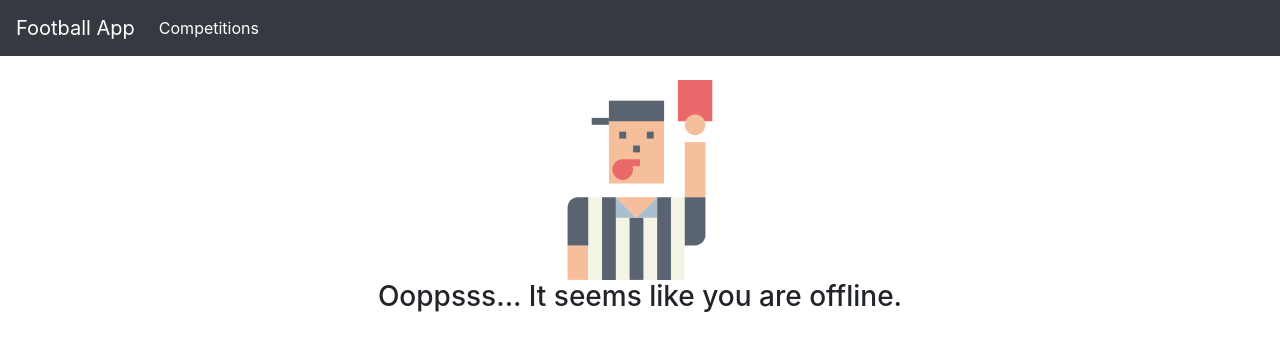
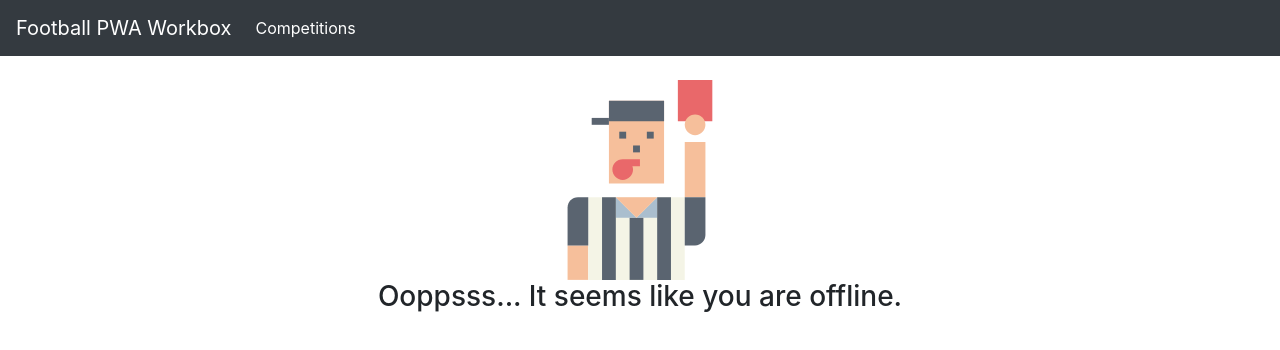
Before and after one commit to mtj-mjc/Football-PWA, a website: page football-pwa-workbox/app/index.html in a window 1280 px wide. Drawn offline with Linux system fonts and the light colour scheme; no server answers.

Commit message:
Changed Readme

```diff
--- a/football-pwa-workbox/app/index.html
+++ b/football-pwa-workbox/app/index.html
@@ -9,15 +9,20 @@
     <!-- Favicon -->
     <link rel="icon" href="/images/icons/favicon.ico" type="image/x-icon" />
     <link rel="manifest" href="/manifest.json">
+    <!-- Add iOS meta tags and icons -->
+    <meta name="apple-mobile-web-app-capable" content="yes">
+    <meta name="apple-mobile-web-app-status-bar-style" content="black">
+    <meta name="apple-mobile-web-app-title" content="Football PWA Workbox">
+    <link rel="apple-touch-icon" href="/images/icons/football-128-128.png">
 
-    <title>PWA - Football App</title>
-    <meta name="Description" content="Demo PWA">
+    <title>Football PWA Workbox</title>
+    <meta name="Description" content="Football PWA Workbox">
 </head>
 
 <body>
     <!-- Naviagtion Bar -->
     <nav class="navbar sticky-top navbar-expand-lg navbar-dark bg-dark">
-        <a class="navbar-brand" href="/">Football App</a>
+        <a class="navbar-brand" href="/">Football PWA Workbox</a>
         <!-- Hamburger -->
         <button class="navbar-toggler" type="button" data-toggle="collapse" data-target="#navbarNavAltMarkup"
             aria-controls="navbarNavAltMarkup" aria-expanded="false" aria-label="Toggle navigation">
```
Also changed, not shown: football-pwa/app/index.html (+1 -1 lines), README.md.
